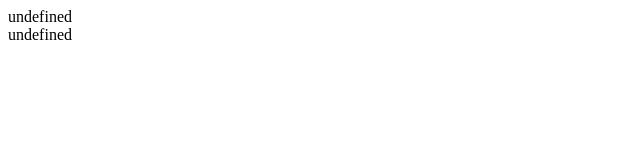
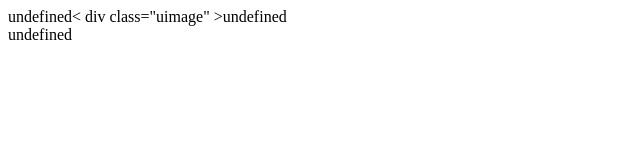
Before and after one commit to coreopados/json, a plain HTML site: page index.html in a window 1280 px wide. Shown: the whole page, without its empty margins (0-640 px from the left). Drawn offline with Linux system fonts and the light colour scheme.

Commit message:
Update index.html

```diff
--- a/index.html
+++ b/index.html
@@ -26,7 +26,7 @@
             for (var key in data) {
                 out += '<div class="review-wrap">';
                 out += '<div class="user-review-title">' + data[key]['title'] + '';
-
+                out += '< div class="uimage" ><span>' + data[key]['name'] + '</span></div >';
                 if (data[key]['score'] === 5) {
                     out += '< div class="score" ><span>*</span><span>*</span><span>*</span><span>*</span><span>*</span></div >';
                 } else if (data[key]['score'] === 4) {
```
